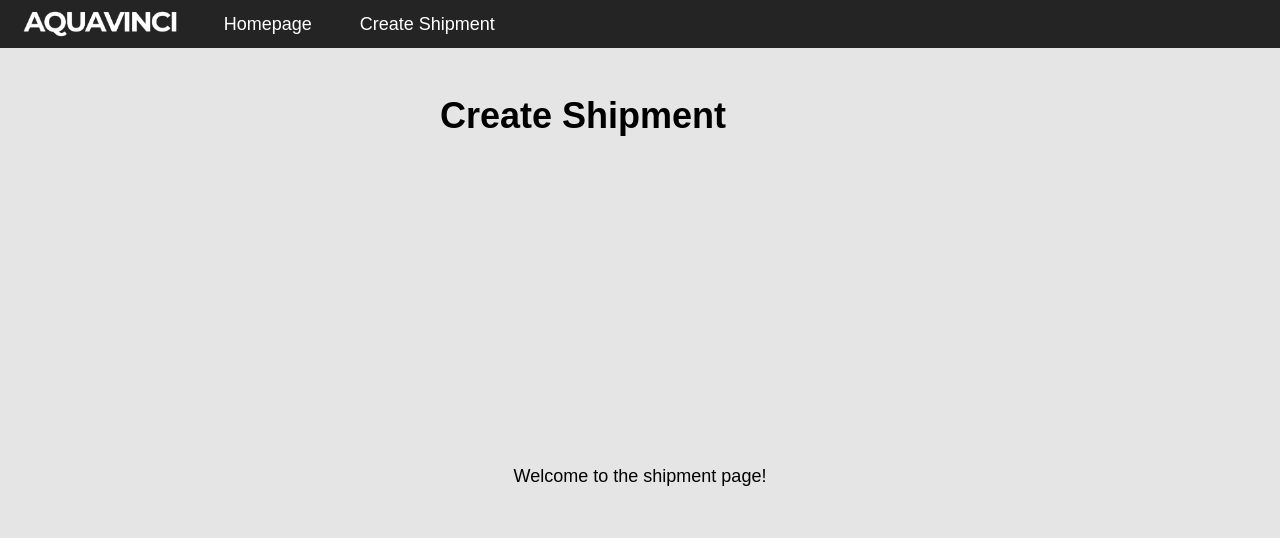
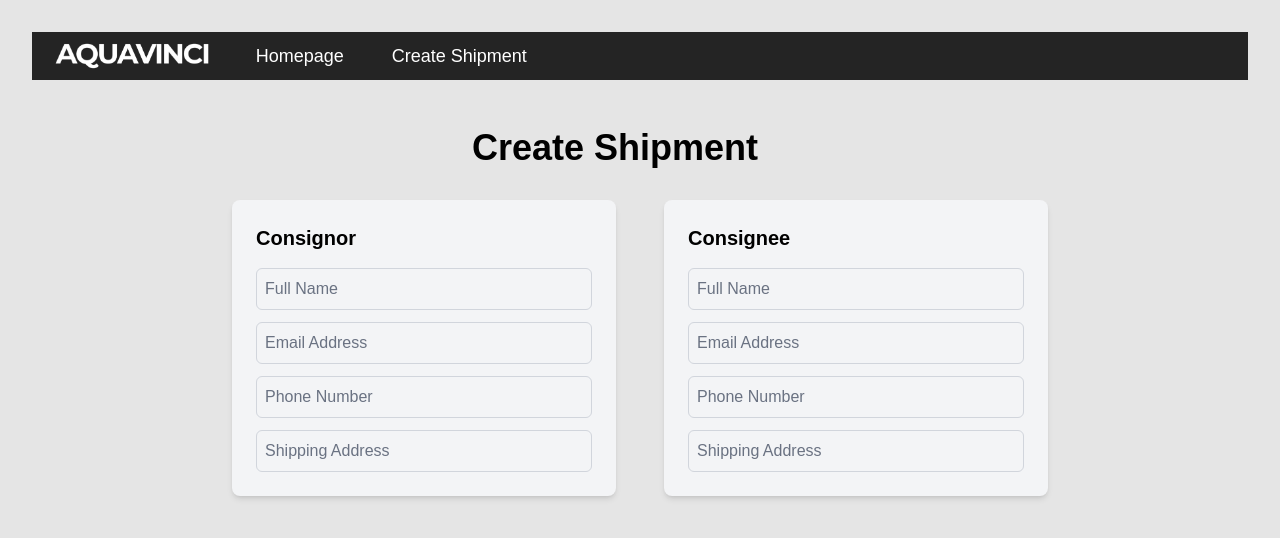
Before and after one commit to AlketKuehne/aquavinci, a Next.js app: page /shipment in a window 1280 px wide. Shown: the top 538 px of the page. Built offline with nearby package versions, Linux system fonts and the light colour scheme.

Commit message:
added boxes with textfields to subpage

```diff
--- a/app/shipment/page.tsx
+++ b/app/shipment/page.tsx
@@ -3,7 +3,7 @@ import Image from "next/image";
 
 export default function ShipmentPage() {
   return (
-    <div className="flex flex-col items-center min-h-screen">
+    <div className="flex flex-col items-center min-h-screen p-8">
 
       {/* Navigation Bar */}
       <nav className="w-full h-12 bg-[#242424] flex items-center px-4">
@@ -29,14 +29,32 @@ export default function ShipmentPage() {
         </div>
       </nav>
 
-      {/* "Create Shipment" Überschrift (noch weiter nach rechts verschoben) */}
+      {/* "Create Shipment" Überschrift */}
       <h1 className="text-4xl font-bold mt-12 ml-[440px] self-start">
         Create Shipment
       </h1>
 
-      {/* Page Content */}
-      <div className="flex flex-col items-center justify-center flex-grow p-8">
-        <p className="mt-4 text-lg">Welcome to the shipment page!</p>
+      {/* Container für die beiden Kästen */}
+      <div className="flex justify-center gap-12 mt-8">
+
+        {/* Sender Box */}
+        <div className="bg-gray-100 p-6 rounded-lg shadow-md w-96">
+          <h2 className="text-xl font-bold mb-4">Consignor</h2>
+          <input type="text" placeholder="Full Name" className="w-full p-2 mb-3 border border-gray-300 rounded-md placeholder-gray-500" />
+          <input type="email" placeholder="Email Address" className="w-full p-2 mb-3 border border-gray-300 rounded-md placeholder-gray-500" />
+          <input type="tel" placeholder="Phone Number" className="w-full p-2 mb-3 border border-gray-300 rounded-md placeholder-gray-500" />
+          <input type="text" placeholder="Shipping Address" className="w-full p-2 border border-gray-300 rounded-md placeholder-gray-500" />
+        </div>
+
+        {/* Empfänger Box */}
+        <div className="bg-gray-100 p-6 rounded-lg shadow-md w-96">
+          <h2 className="text-xl font-bold mb-4">Consignee</h2>
+          <input type="text" placeholder="Full Name" className="w-full p-2 mb-3 border border-gray-300 rounded-md placeholder-gray-500" />
+          <input type="email" placeholder="Email Address" className="w-full p-2 mb-3 border border-gray-300 rounded-md placeholder-gray-500" />
+          <input type="tel" placeholder="Phone Number" className="w-full p-2 mb-3 border border-gray-300 rounded-md placeholder-gray-500" />
+          <input type="text" placeholder="Shipping Address" className="w-full p-2 border border-gray-300 rounded-md placeholder-gray-500" />
+        </div>
+
       </div>
     </div>
   );
```
